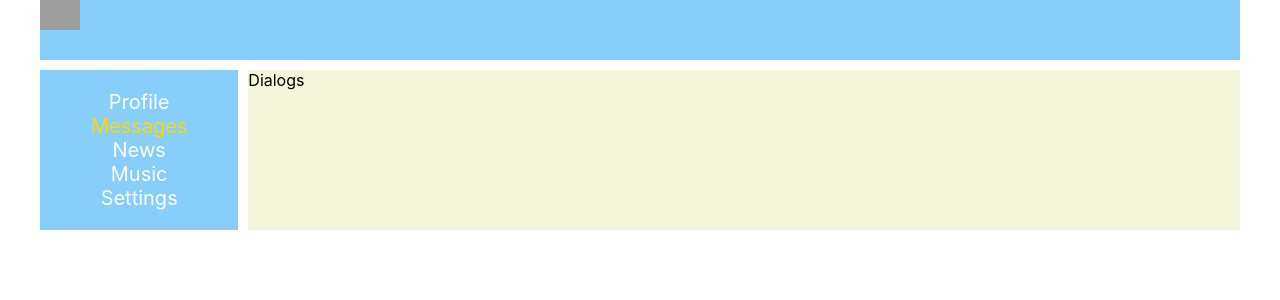
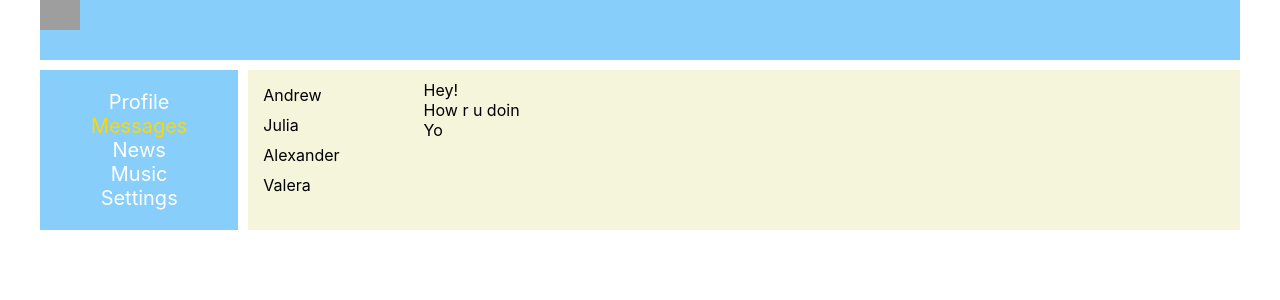
Before and after one commit to aleksandrovskiys/react-wos, a React (Create React App) app: page /dialogs in a window 1280 px wide. Shown: the top 300 px of the page. Built offline with nearby package versions, Linux system fonts and the light colour scheme; grey boxes are pictures that could not be loaded.

Commit message:
dialogs and profile refactor

```diff
--- /dev/null
+++ b/src/components/Dialogs/DialogItem/DialogItem.js
@@ -0,0 +1,10 @@
+import css from "../Dialogs.module.css";
+import {NavLink} from "react-router-dom";
+import React from "react";
+
+export const DialogItem = (props) => {
+    return (
+        <div className={css.dialogItem}>
+            <NavLink to={`/dialogs/${props.id}`}>{props.name}</NavLink>
+        </div>);
+}
--- a/src/components/Dialogs/Dialogs.js
+++ b/src/components/Dialogs/Dialogs.js
@@ -1,11 +1,24 @@
 import React from "react";
-import s from "./Dialogs.module.css"
+import css from "./Dialogs.module.css"
+import {DialogItem} from "./DialogItem/DialogItem";
+import {Message} from "./Message/Message";
 
 const Dialogs = (props) => {
     return (
-        <div>
-            Dialogs
-        </div>)
+        <div className={css.dialogs}>
+            <div className={css.dialogItems}>
+                <DialogItem id="1" name="Andrew"/>
+                <DialogItem id="2" name="Julia"/>
+                <DialogItem id="3" name="Alexander"/>
+                <DialogItem id="4" name="Valera"/>
+            </div>
+            <div className={css.messages}>
+                <Message text="Hey!"/>
+                <Message text="How r u doin"/>
+                <Message text="Yo"/>
+            </div>
+        </div>
+    )
 }
 
 export default Dialogs;
--- a/src/components/Dialogs/Dialogs.module.css
+++ b/src/components/Dialogs/Dialogs.module.css
@@ -0,0 +1,34 @@
+.dialogs {
+    display: grid;
+
+    grid-template-columns: 2fr 10fr;
+}
+
+.dialogItems {
+    padding: 10px;
+}
+
+.dialogItem {
+    padding: 5px;
+}
+
+.dialogItem a {
+    text-decoration: none;
+    color: black;
+}
+
+.dialogItem a:hover {
+    color: red;
+}
+
+.dialogItem.active {
+    color: gold;
+}
+
+.messages {
+    padding: 10px;
+}
+
+.message {
+
+}
--- /dev/null
+++ b/src/components/Dialogs/Message/Message.js
@@ -0,0 +1,8 @@
+import css from "../Dialogs.module.css";
+import React from "react";
+
+export const Message = (props) => {
+    return (
+        <div className={css.message}>{props.text}</div>
+    );
+}
--- a/src/components/Profile/Profile.js
+++ b/src/components/Profile/Profile.js
@@ -1,16 +1,11 @@
 import React from 'react'
-import css from './Profile.module.css'
 import MyPosts from "./MyPosts/MyPosts";
+import {ProfileInfo} from "./ProfileInfo/ProfileInfo";
 
 const Profile = () => {
     return (
         <div>
-            <img id="profile-header-image"
-                 src="https://upload.wikimedia.org/wikipedia/commons/6/6e/Dreinschlag-drei-gleichen-2011.jpg"
-                 alt="content logo"/>
-            <div>
-                Avatar + descr
-            </div>
+            <ProfileInfo/>
             <MyPosts/>
         </div>
     )
--- /dev/null
+++ b/src/components/Profile/ProfileInfo/ProfileInfo.js
@@ -0,0 +1,13 @@
+import React from "react";
+
+export function ProfileInfo() {
+    return (
+        <div>
+            <img id="profile-header-image"
+                 src="https://upload.wikimedia.org/wikipedia/commons/6/6e/Dreinschlag-drei-gleichen-2011.jpg"
+                 alt="content logo"/>
+            <div>
+                Avatar + descr
+            </div>
+        </div>);
+}
```
Also changed, not shown: 1 other file (tests, documents, lock files or other folders).
